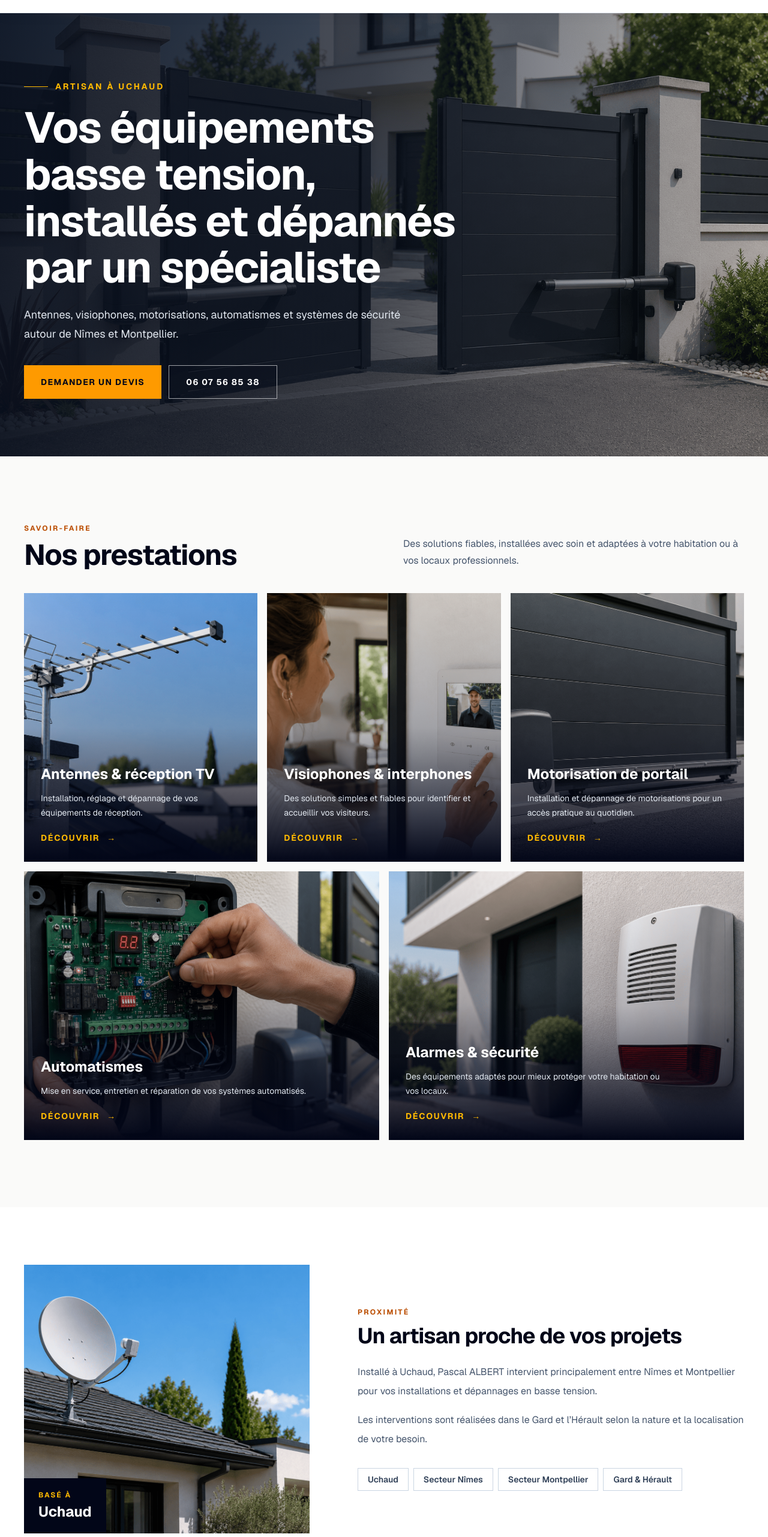
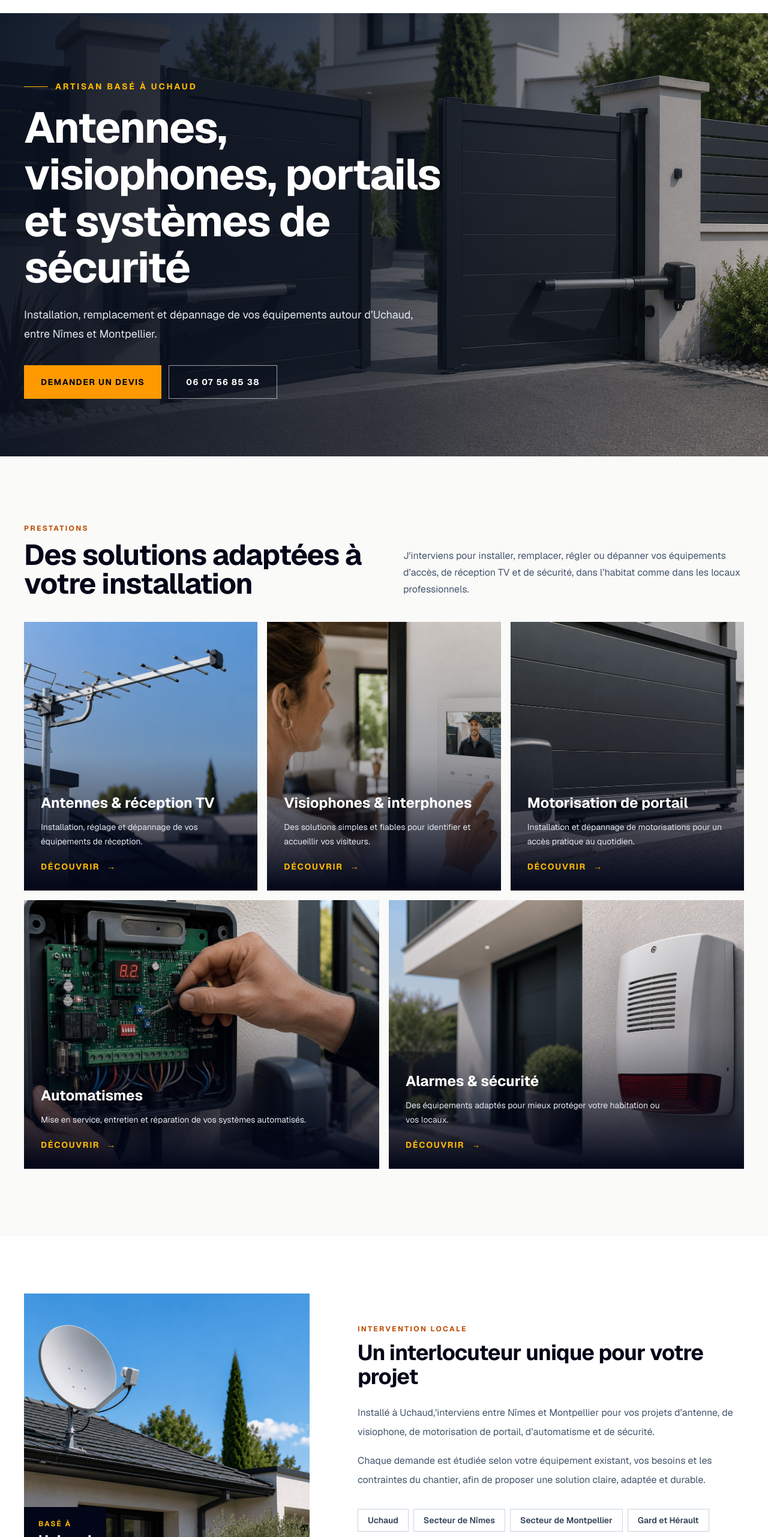
Before and after one commit to ChristopheC-83/site_pascal, a Next.js app: page / in a window 1280 px wide. Shown: the part 143-2706 px from the top of the page at 60% size. Built offline with nearby package versions, Linux system fonts and the light colour scheme; no server answers.

Commit message:
wording landing page

```diff
--- a/app/page.tsx
+++ b/app/page.tsx
@@ -39,7 +39,10 @@ export default function Home() {
       />
       <SiteHeader />
       <main>
-        <section id="accueil" className="relative isolate flex min-h-168 items-end overflow-hidden sm:min-h-180 lg:min-h-[calc(100svh-9.5rem)]">
+        <section
+          id="accueil"
+          className="relative isolate flex min-h-168 items-end overflow-hidden sm:min-h-180 lg:min-h-[calc(100svh-9.5rem)]"
+        >
           <Image
             src="/images/Entrée moderne avec portail contemporain.png"
             alt="Entrée d'une maison équipée d'un portail automatique"
@@ -54,19 +57,30 @@ export default function Home() {
             <div className="max-w-3xl">
               <p className="mb-5 flex items-center gap-3 text-xs font-bold uppercase tracking-[0.2em] text-amber-400 sm:text-sm">
                 <span className="h-px w-10 bg-amber-400" aria-hidden="true" />
-                Artisan à Uchaud
+                Artisan basé à Uchaud
               </p>
+
               <h1 className="font-heading text-4xl font-bold leading-[1.08] tracking-tight text-white sm:text-5xl lg:text-6xl xl:text-7xl">
-                Vos équipements basse tension, installés et dépannés par un spécialiste
+                Antennes, visiophones, portails et systèmes de sécurité
               </h1>
+
               <p className="mt-6 max-w-2xl text-base leading-7 text-slate-200 sm:text-lg sm:leading-8">
-                Antennes, visiophones, motorisations, automatismes et systèmes de sécurité autour de Nîmes et Montpellier.
+                Installation, remplacement et dépannage de vos équipements
+                autour d’Uchaud, entre Nîmes et Montpellier.
               </p>
+
               <div className="mt-9 flex flex-col gap-3 sm:flex-row">
-                <Link href="/contact" className="inline-flex min-h-14 items-center justify-center bg-amber-500 px-7 text-sm font-bold uppercase tracking-widest text-slate-950 transition-colors hover:bg-amber-400 focus-visible:outline-2 focus-visible:outline-offset-2 focus-visible:outline-white">
+                <Link
+                  href="/contact"
+                  className="inline-flex min-h-14 items-center justify-center bg-amber-500 px-7 text-sm font-bold uppercase tracking-widest text-slate-950 transition-colors hover:bg-amber-400 focus-visible:outline-2 focus-visible:outline-offset-2 focus-visible:outline-white"
+                >
                   Demander un devis
                 </Link>
-                <a href="tel:+33607568538" className="inline-flex min-h-14 items-center justify-center border border-white/60 bg-slate-950/20 px-7 text-sm font-bold tracking-widest text-white transition-colors hover:bg-white hover:text-slate-950 focus-visible:outline-2 focus-visible:outline-offset-2 focus-visible:outline-white">
+
+                <a
+                  href="tel:+33607568538"
+                  className="inline-flex min-h-14 items-center justify-center border border-white/60 bg-slate-950/20 px-7 text-sm font-bold tracking-widest text-white transition-colors hover:bg-white hover:text-slate-950 focus-visible:outline-2 focus-visible:outline-offset-2 focus-visible:outline-white"
+                >
                   06 07 56 85 38
                 </a>
               </div>
@@ -74,21 +88,35 @@ export default function Home() {
           </div>
         </section>
 
-        <section id="prestations" className="scroll-mt-8 bg-stone-50 py-20 sm:py-24 lg:py-28">
+        <section
+          id="prestations"
+          className="scroll-mt-8 bg-stone-50 py-20 sm:py-24 lg:py-28"
+        >
           <div className="mx-auto max-w-7xl px-5 sm:px-8 lg:px-10">
             <div className="mb-10 grid gap-5 lg:grid-cols-2 lg:items-end lg:gap-16">
               <div>
-                <p className="text-xs font-bold uppercase tracking-[0.2em] text-amber-700">Savoir-faire</p>
-                <h2 className="mt-3 font-heading text-3xl font-bold tracking-tight text-slate-950 sm:text-4xl lg:text-5xl">Nos prestations</h2>
+                <p className="text-xs font-bold uppercase tracking-[0.2em] text-amber-700">
+                  Prestations
+                </p>
+
+                <h2 className="mt-3 font-heading text-3xl font-bold tracking-tight text-slate-950 sm:text-4xl lg:text-5xl">
+                  Des solutions adaptées à votre installation
+                </h2>
               </div>
+
               <p className="max-w-xl text-base leading-7 text-slate-600 lg:justify-self-end">
-                Des solutions fiables, installées avec soin et adaptées à votre habitation ou à vos locaux professionnels.
+                J&apos;interviens pour installer, remplacer, régler ou dépanner
+                vos équipements d’accès, de réception TV et de sécurité, dans
+                l’habitat comme dans les locaux professionnels.
               </p>
             </div>
 
             <div className="grid gap-4 md:grid-cols-2 xl:grid-cols-6">
               {services.map((service, index) => (
-                <div key={service.slug} className={index < 3 ? "xl:col-span-2" : "xl:col-span-3"}>
+                <div
+                  key={service.slug}
+                  className={index < 3 ? "xl:col-span-2" : "xl:col-span-3"}
+                >
                   <ServiceCard service={service} />
                 </div>
               ))}
@@ -96,7 +124,10 @@ export default function Home() {
           </div>
         </section>
 
-        <section id="entreprise" className="scroll-mt-8 bg-white py-20 sm:py-24">
+        <section
+          id="entreprise"
+          className="scroll-mt-8 bg-white py-20 sm:py-24"
+        >
           <div className="mx-auto grid max-w-7xl gap-10 px-5 sm:px-8 lg:grid-cols-[0.85fr_1.15fr] lg:items-center lg:gap-20 lg:px-10">
             <div className="relative min-h-80 overflow-hidden bg-slate-200 sm:min-h-112">
               <Image
@@ -106,24 +137,55 @@ export default function Home() {
                 sizes="(max-width: 1023px) 100vw, 42vw"
                 className="object-cover"
               />
+
               <div className="absolute bottom-0 left-0 bg-slate-950 px-6 py-5 text-white">
-                <span className="block text-xs font-bold uppercase tracking-[0.16em] text-amber-400">Basé à</span>
-                <span className="mt-1 block font-heading text-2xl font-bold">Uchaud</span>
+                <span className="block text-xs font-bold uppercase tracking-[0.16em] text-amber-400">
+                  Basé à
+                </span>
+
+                <span className="mt-1 block font-heading text-2xl font-bold">
+                  Uchaud
+                </span>
               </div>
             </div>
 
             <div>
-              <p className="text-xs font-bold uppercase tracking-[0.2em] text-amber-700">Proximité</p>
-              <h2 className="mt-3 font-heading text-3xl font-bold tracking-tight text-slate-950 sm:text-4xl">Un artisan proche de vos projets</h2>
+              <p className="text-xs font-bold uppercase tracking-[0.2em] text-amber-700">
+                Intervention locale
+              </p>
+
+              <h2 className="mt-3 font-heading text-3xl font-bold tracking-tight text-slate-950 sm:text-4xl">
+                Un interlocuteur unique pour votre projet
+              </h2>
+
               <p className="mt-6 text-base leading-8 text-slate-600">
-                Installé à Uchaud, Pascal ALBERT intervient principalement entre Nîmes et Montpellier pour vos installations et dépannages en basse tension.
+                Installé à Uchaud,&apos;interviens entre Nîmes et Montpellier
+                pour vos projets d’antenne, de visiophone, de motorisation de
+                portail, d’automatisme et de sécurité.
               </p>
+
               <p className="mt-4 text-base leading-8 text-slate-600">
-                Les interventions sont réalisées dans le Gard et l’Hérault selon la nature et la localisation de votre besoin.
+                Chaque demande est étudiée selon votre équipement existant, vos
+                besoins et les contraintes du chantier, afin de proposer une
+                solution claire, adaptée et durable.
               </p>
-              <div className="mt-8 flex flex-wrap gap-2" aria-label="Principaux secteurs d'intervention">
-                {["Uchaud", "Secteur Nîmes", "Secteur Montpellier", "Gard & Hérault"].map((area) => (
-                  <span key={area} className="border border-slate-300 px-4 py-2 text-sm font-semibold text-slate-700">{area}</span>
+
+              <div
+                className="mt-8 flex flex-wrap gap-2"
+                aria-label="Principaux secteurs d'intervention"
+              >
+                {[
+                  "Uchaud",
+                  "Secteur de Nîmes",
+                  "Secteur de Montpellier",
+                  "Gard et Hérault",
+                ].map((area) => (
+                  <span
+                    key={area}
+                    className="border border-slate-300 px-4 py-2 text-sm font-semibold text-slate-700"
+                  >
+                    {area}
+                  </span>
                 ))}
               </div>
             </div>
@@ -133,15 +195,34 @@ export default function Home() {
         <section id="contact" className="scroll-mt-8 bg-amber-500">
           <div className="mx-auto flex max-w-7xl flex-col gap-8 px-5 py-14 sm:px-8 lg:flex-row lg:items-center lg:justify-between lg:px-10 lg:py-16">
             <div>
-              <p className="text-xs font-bold uppercase tracking-[0.2em] text-slate-700">Parlons de votre besoin</p>
-              <h2 className="mt-2 font-heading text-3xl font-bold text-slate-950 sm:text-4xl">Un projet ou un dépannage ?</h2>
+              <p className="text-xs font-bold uppercase tracking-[0.2em] text-slate-700">
+                Parlons de votre besoin
+              </p>
+
+              <h2 className="mt-2 font-heading text-3xl font-bold text-slate-950 sm:text-4xl">
+                Une installation à prévoir ou un équipement en panne ?
+              </h2>
+
               <p className="mt-3 max-w-2xl text-base leading-7 text-slate-800">
-                Contactez directement Pascal ALBERT pour échanger sur votre installation ou demander un devis.
+                Décrivez votre projet ou votre problème pour obtenir un premier
+                échange et une estimation adaptée à votre installation.
               </p>
             </div>
+
             <div className="flex flex-col gap-3 sm:flex-row lg:shrink-0">
-              <a href="tel:+33607568538" className="inline-flex min-h-14 items-center justify-center bg-slate-950 px-6 text-sm font-bold tracking-[0.08em] text-white transition-colors hover:bg-slate-800">Appeler Pascal ALBERT</a>
-              <Link href="/contact" className="inline-flex min-h-14 items-center justify-center border-2 border-slate-950 px-6 text-sm font-bold text-slate-950 transition-colors hover:bg-slate-950 hover:text-white">Nous écrire</Link>
+              <a
+                href="tel:+33607568538"
+                className="inline-flex min-h-14 items-center justify-center bg-slate-950 px-6 text-sm font-bold tracking-[0.08em] text-white transition-colors hover:bg-slate-800"
+              >
+                Appeler Pascal ALBERT
+              </a>
+
+              <Link
+                href="/contact"
+                className="inline-flex min-h-14 items-center justify-center border-2 border-slate-950 px-6 text-sm font-bold text-slate-950 transition-colors hover:bg-slate-950 hover:text-white"
+              >
+                Demander un devis
+              </Link>
             </div>
           </div>
         </section>
```
